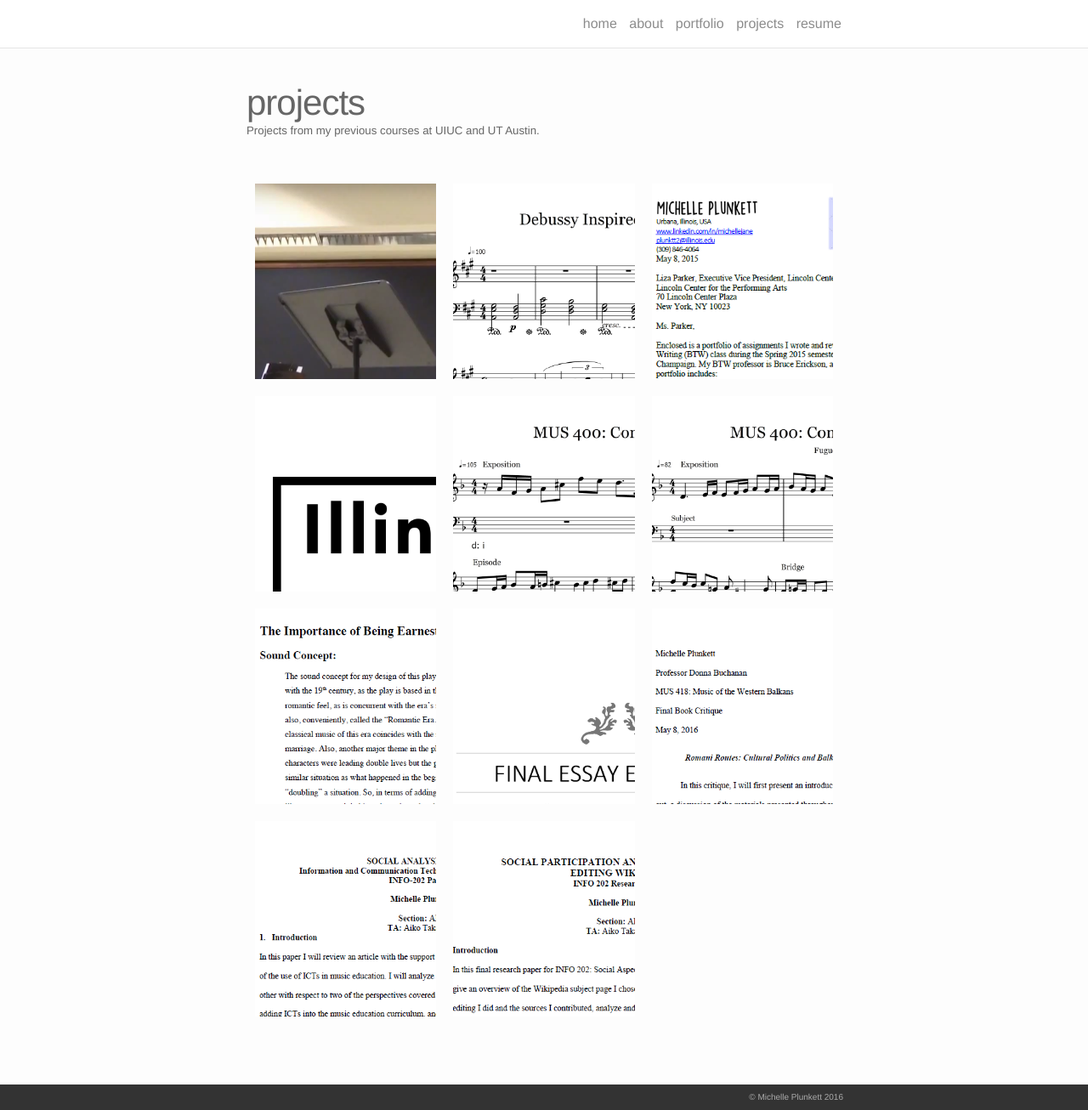
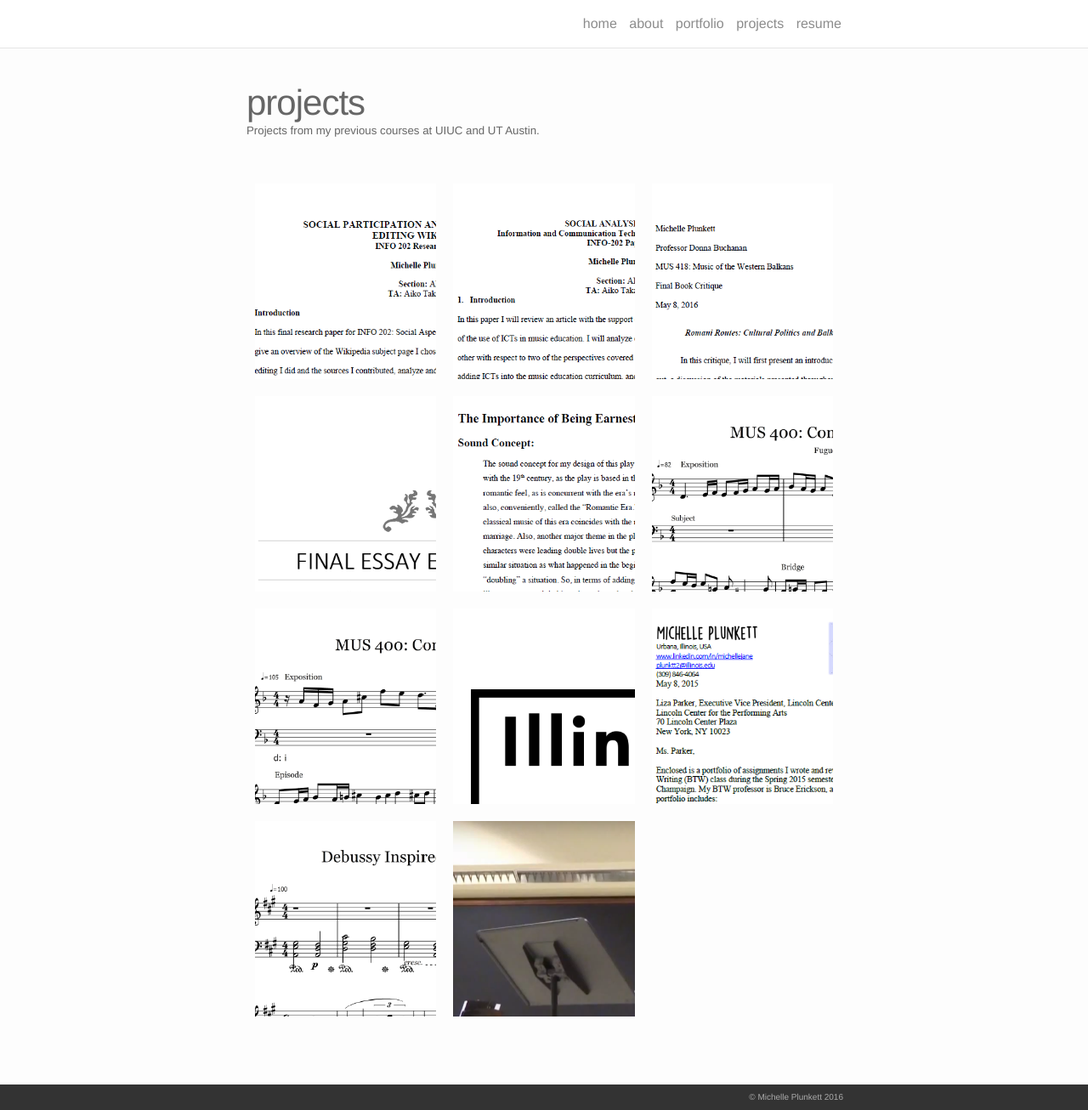
Before and after one commit to michelleplunkett/michelleplunkett.github.io, a Jekyll site: the page built from projects.md, in a window 1280 px wide and 1306 px high. Shown: the whole window at 85% size. Built offline with Jekyll 4.4.1, drawn with Linux system fonts in a browser that asks for light colours; nearby versions of some CDN libraries.

Commit message:
changed URLs

```diff
--- a/projects.md
+++ b/projects.md
@@ -5,7 +5,7 @@ description: Projects from my previous courses at UIUC and UT Austin.
 permalink: /projects/
 ---
 
-{% for project in site.projects %}
+{% for project in site.projects reversed %}
 
 {% if project.redirect %}
 <div class="project">
```
Also changed, not shown: portfolio.md (+1 -1 lines), _projects/2014_Oboe_Recital.markdown (renamed from _projects/2014-05-05-recital.markdown), _projects/BTW263_Final.markdown (renamed from _projects/2015-05-11-btw263-final.markdown), _projects/Debussy_Inspired_Composition.markdown (renamed from _projects/2015-02-15-debussy.markdown), _projects/INFO202_Article_Review.markdown (renamed from _projects/2016-06-16-info202-article-review.markdown), _projects/INFO202_Final.markdown (renamed from _projects/2016-06-16-info202-final-paper.markdown), _projects/MUS400_Composition_1.markdown (renamed from _projects/2015-10-01-mus400-composition1.markdown), _projects/MUS400_Composition_2.markdown (renamed from _projects/2015-11-09-mus400-composition2.markdown), _projects/MUS400_Final.markdown (renamed from _projects/2015-12-15-mus400-final-paper.markdown), _projects/MUS418_Final.markdown (renamed from _projects/2016-05-08-mus418-final.markdown), _projects/THEA452_Final.markdown (renamed from _projects/2015-08-08-thea452-final.markdown), _projects/THEA452_Sound_Design.markdown (renamed from _projects/2015-11-17-thea453-sounddesign.markdown).
